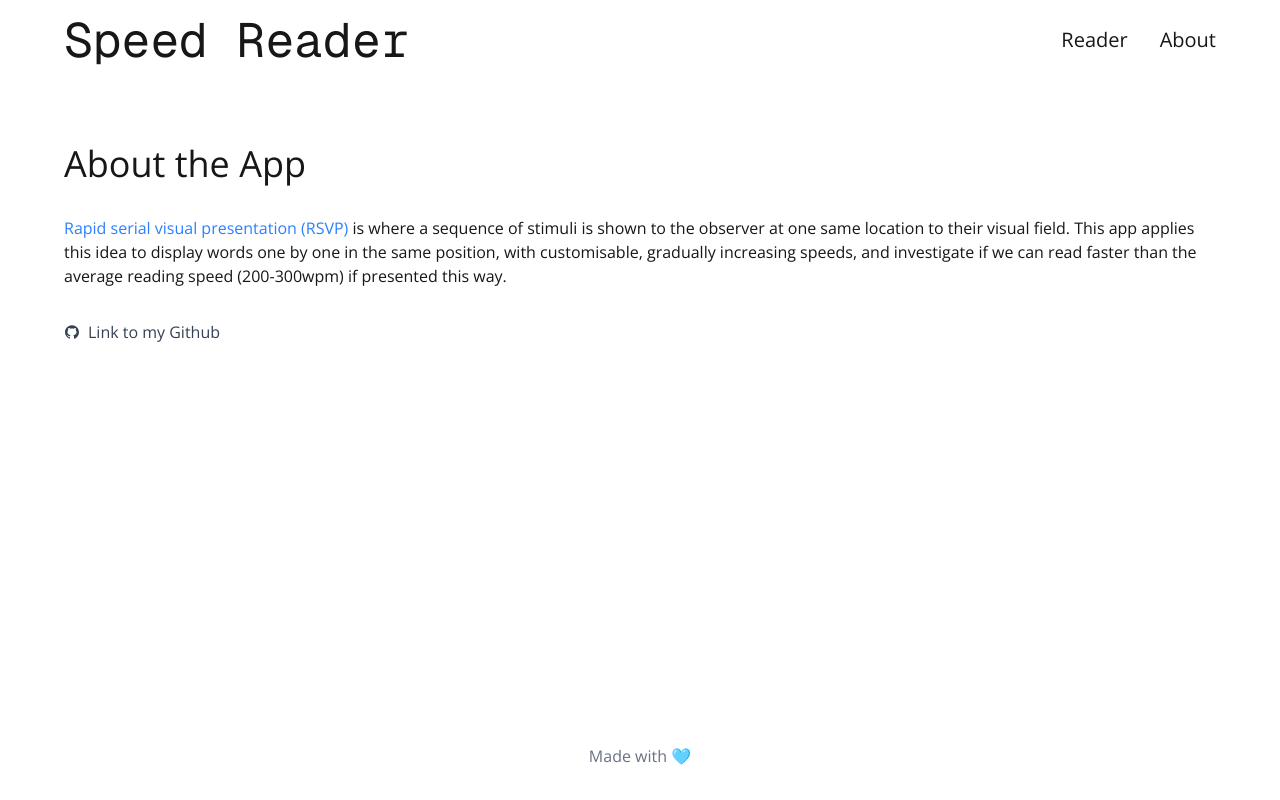
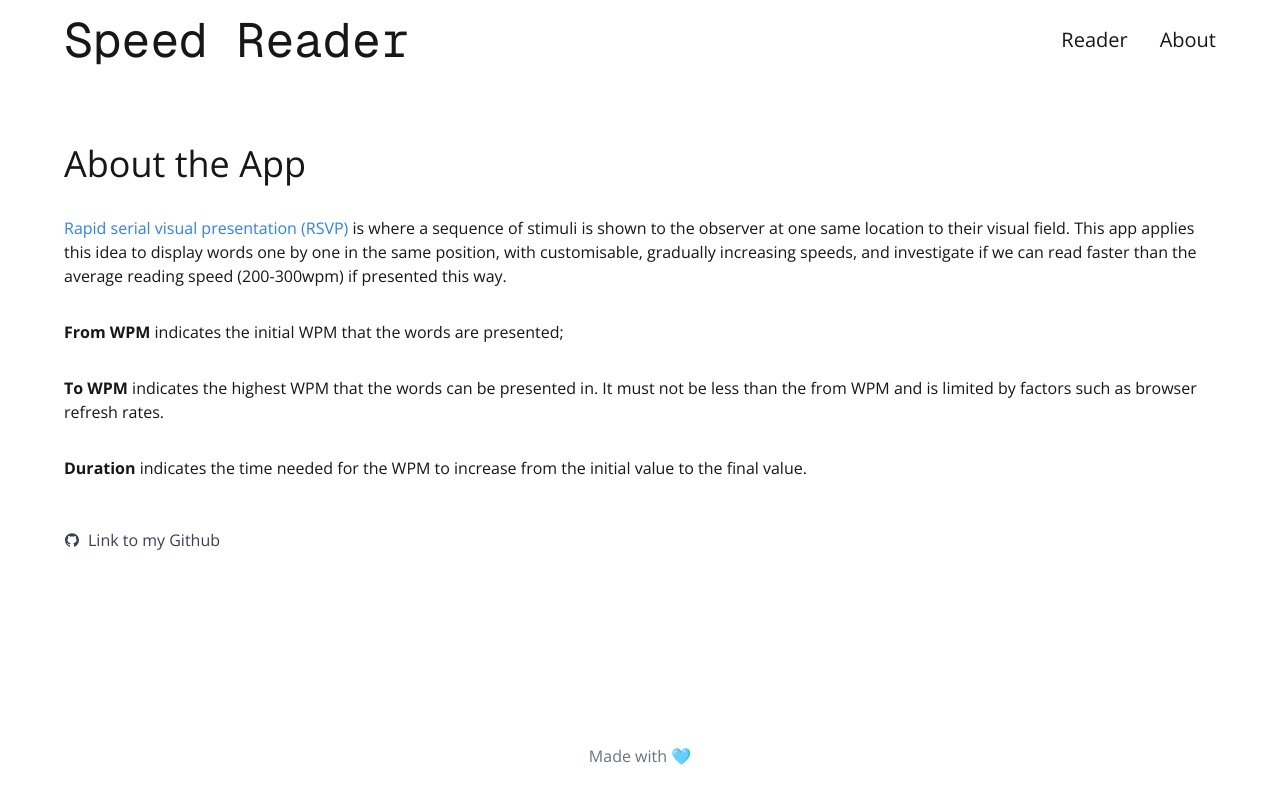
Before and after one commit to BernardMoy/Speed-Reader-II, a Next.js app: page /about in a window 1280 px wide. Built offline with nearby package versions, Linux system fonts and the light colour scheme.

Commit message:
Enhanced about and app icon now clickable

```diff
--- a/app/about/page.tsx
+++ b/app/about/page.tsx
@@ -20,10 +20,24 @@ export default function About() {
           average reading speed (200-300wpm) if presented this way.
         </p>
 
+        <p>
+          <span className="font-bold">From WPM</span> indicates the initial WPM
+          that the words are presented;
+        </p>
+        <p>
+          <span className="font-bold">To WPM</span> indicates the highest WPM
+          that the words can be presented in. It must not be less than the from
+          WPM and is limited by factors such as browser refresh rates.
+        </p>
+        <p>
+          <span className="font-bold">Duration</span> indicates the time needed
+          for the WPM to increase from the initial value to the final value.
+        </p>
+
         <a
           href="https://github.com/BernardMoy"
           target="_blank"
-          className="flex flex-row gap-2 items-center text-gray-700 hover:text-gray-500 hover:underline"
+          className="py-4 flex flex-row gap-2 items-center active:text-gray-400 text-gray-700 hover:text-gray-500 hover:underline"
         >
           <AiFillGithub />
           <p className="">Link to my Github</p>
--- a/app/components/Topbar.tsx
+++ b/app/components/Topbar.tsx
@@ -8,7 +8,13 @@ export const Topbar = () => {
   return (
     <div className="flex x flex-col sm:flex-row gap-8 items-center">
       {/* The title */}
-      <h1 className="text-5xl font-mono grow">Speed Reader</h1>
+      <div className="flex grow">
+        {" "}
+        <Link href="/">
+          <h1 className="text-5xl font-mono">Speed Reader</h1>
+        </Link>
+      </div>
+
       {/* The navigation bar */}
       <nav className="flex flex-row gap-8">
         <Link
```
